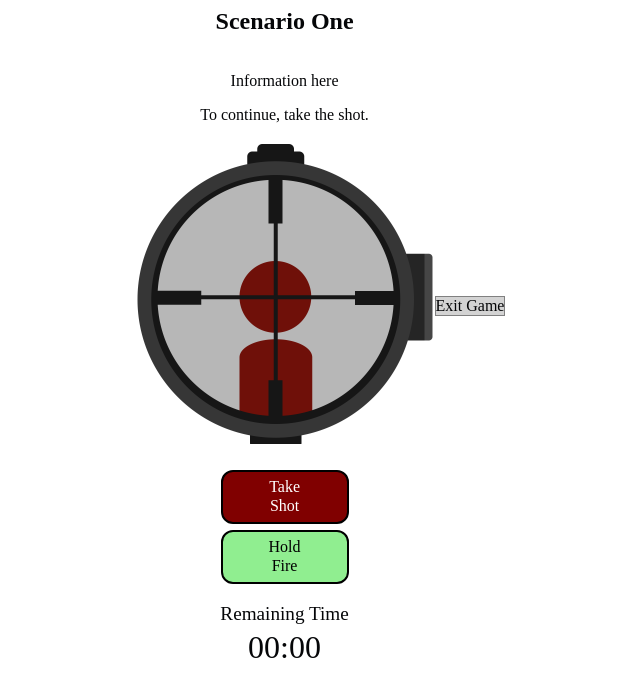
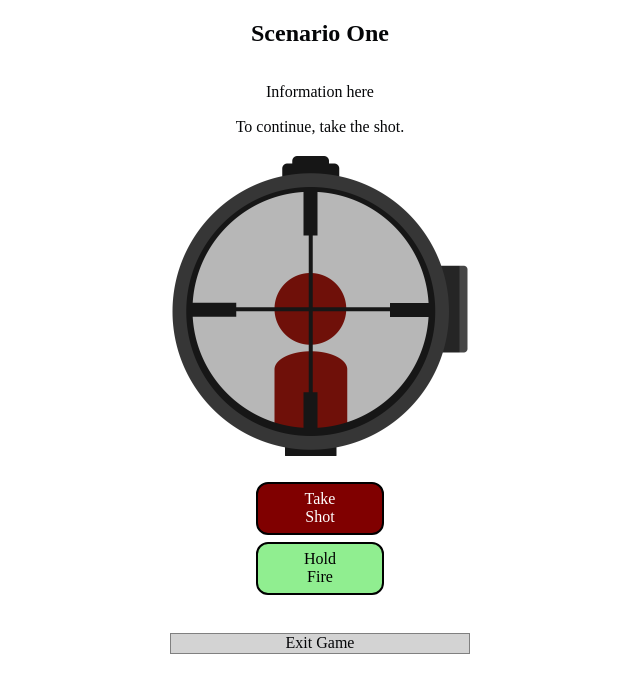
Before and after one commit to viminehan/WouldYouTakeTheShot, a plain HTML site: page scenarioone.html in a window 1280 px wide. Shown: the part 113-800 px from the top of the page, without its empty margins (320-960 px from the left). Drawn offline with Linux system fonts and the light colour scheme.

Commit message:
Removed Timer Mechanic

```diff
--- a/css/style.css
+++ b/css/style.css
@@ -79,18 +79,6 @@ html {
   color: black;
   background-color: lightgreen;
 }
-/*******************
-***** TIMER ********
-********************/
-.timerLabel {
-  font-size: 1.2rem;
-  margin-top: 1.5%;
-}
-
-.gameTimer {
-  font-size: 2rem;
-  margin-top: 0.3%;
-}
 
 /***************
 ****** IMAGES ***
--- a/scenarioone.html
+++ b/scenarioone.html
@@ -20,8 +20,6 @@
 		<img class="gameImage" src="assets/imageScenes/instructions.png">
 		<span class="gameButton takeShot"> Take Shot </span>
 		<span class="gameButton holdFire"> Hold Fire </span>
-		<span class="timerLabel"> Remaining Time </span>
-		<span class="gameTimer"> 00:00 </span>
 		<span class="exitButton"> Exit Game </span>
 		<script type="text/javascript" src="js/main.js"></script>
 	</body>
```
Also changed, not shown: instructions.html (+0 -2 lines).
